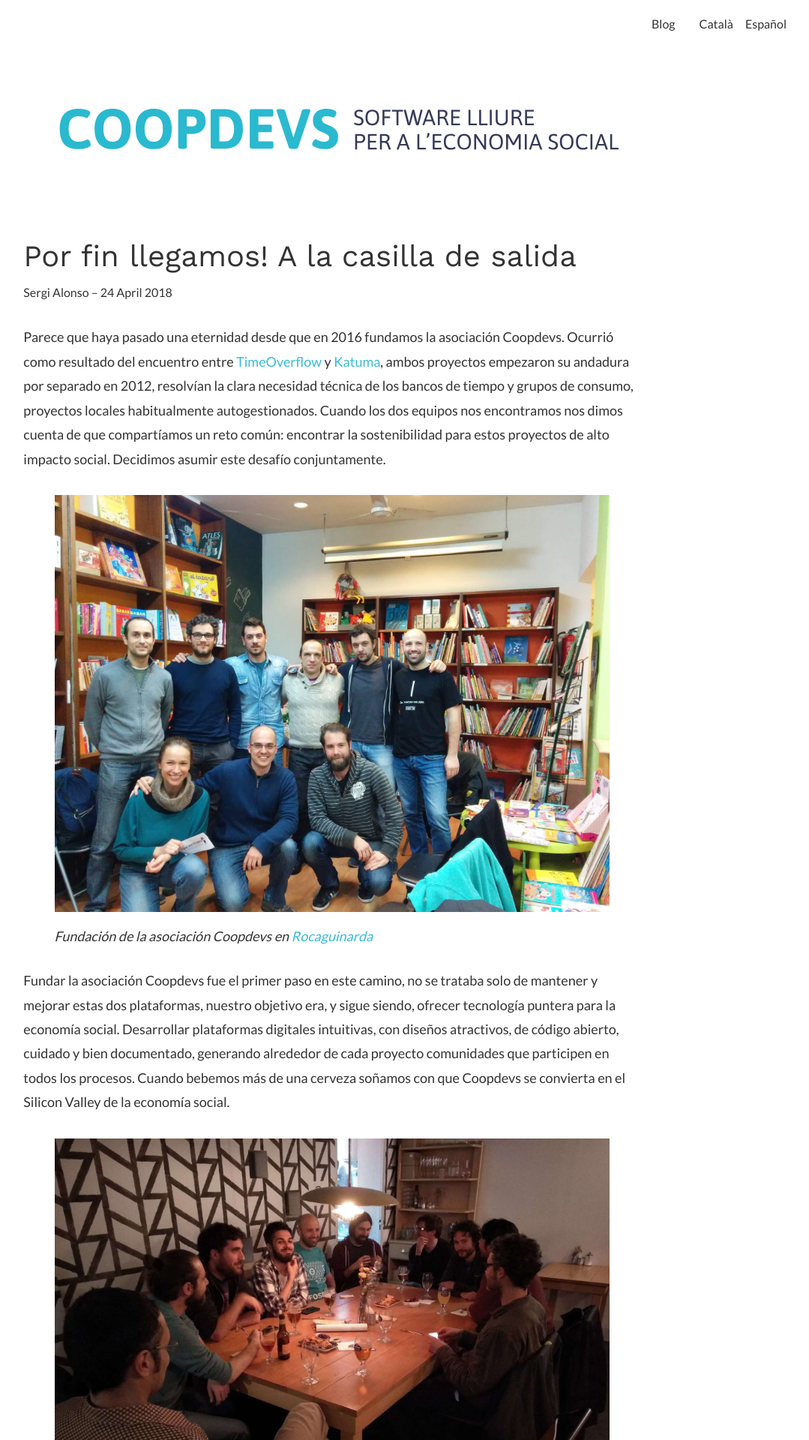
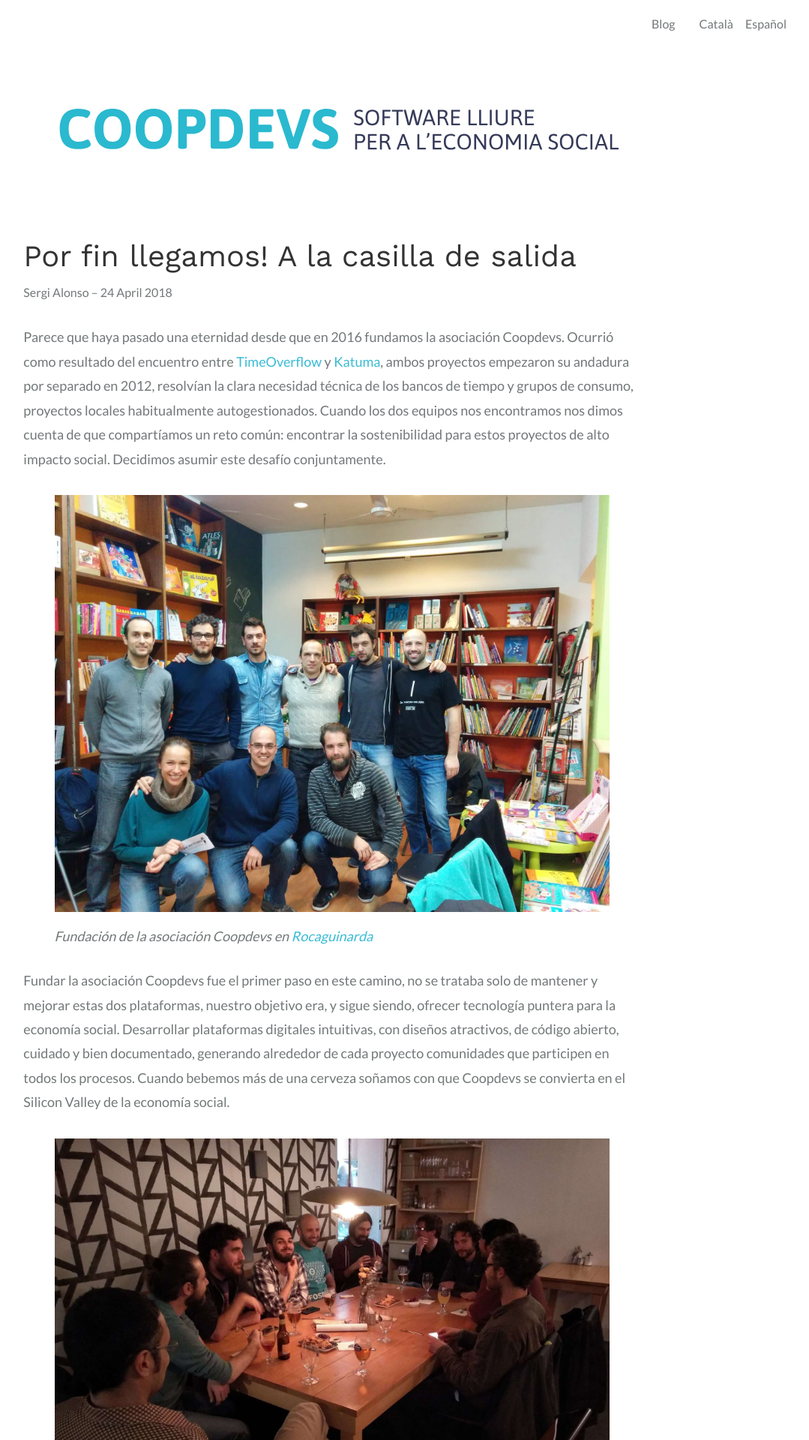
Before and after one commit to coopdevs/coopdevs-old-web, a Jekyll site: the page built from _posts/2018-04-24-Por-fin-llegamos-A-la-casilla-de-salida.md, in a window 1280 px wide. Shown: the top 1920 px of the page at 75% size, without its empty margins (197-1276 px from the left). Built offline with Jekyll 4.4.1, drawn with Linux system fonts in a browser that asks for light colours.

Commit message:
Apply contrast between titles, text body and meta

```diff
--- a/_sass/_base.scss
+++ b/_sass/_base.scss
@@ -1,6 +1,5 @@
 body {
   font-family: $font-family;
-  font-weight: $font-weight;
   font-size: $font-size;
   color: $text-color;
   line-height: 1.8em;
@@ -8,9 +7,10 @@
 
 h1, h2, h3, h4 {
   font-family: $font-family-title;
+  color: $title-color;
 
   a {
-    color: $text-color;
+    color: $title-color;
   }
 }
 
@@ -26,5 +26,4 @@
 // Utilities
 .small {
   font-size: 1rem;
-  font-weight: $font-weight;
 }
--- a/assets/css/main.scss
+++ b/assets/css/main.scss
@@ -6,9 +6,9 @@
 $font-size: 18px;
 $font-family: Lato;
 $font-family-title: Work Sans;
-$font-weight: 300;
 
-$text-color: #333;
+$text-color: #727879;
+$title-color: #333;
 $primary-color: #39BBD5;
 
 @import "base";
```
